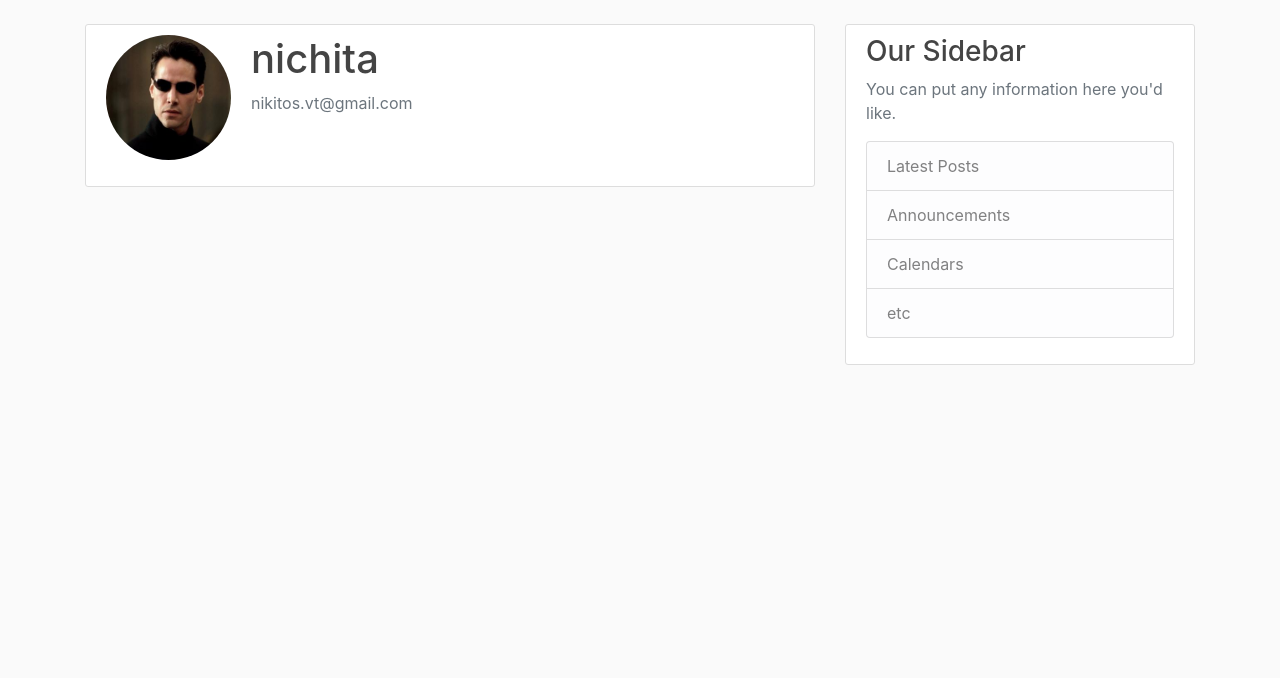
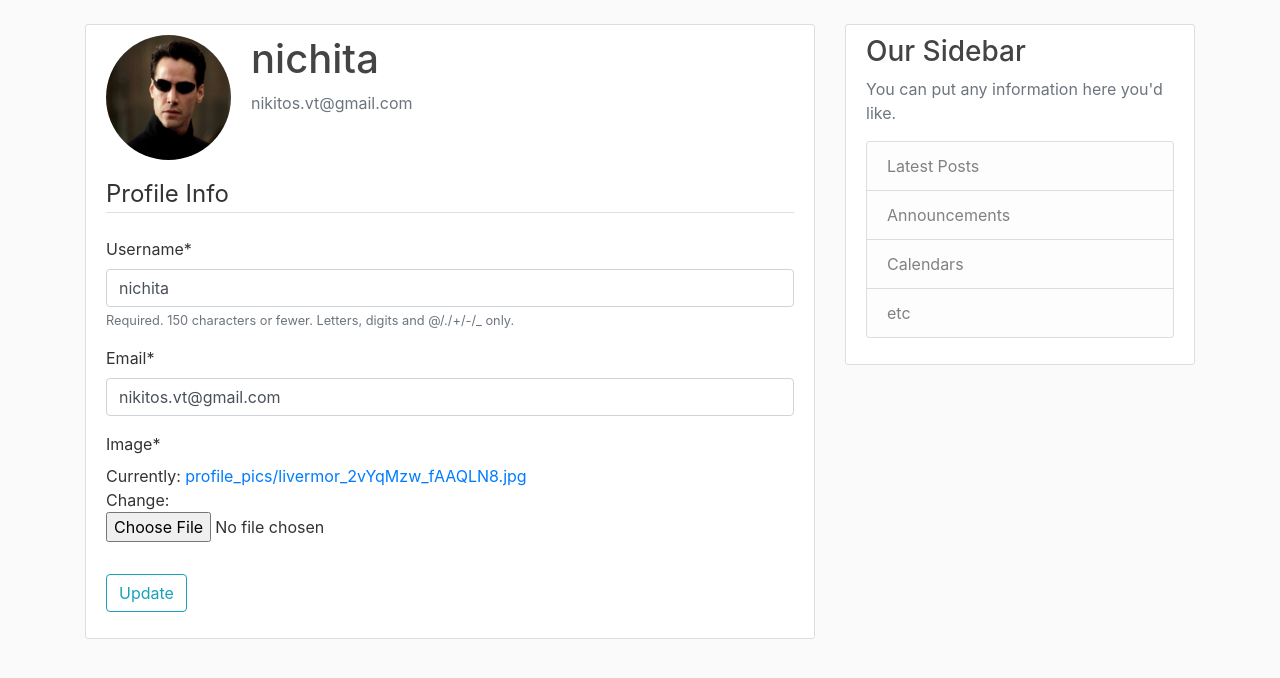
Before and after one commit to Neqit/django-blog-app, a Django app: page /profile/ in a window 1280 px wide. Shown: the part 56-734 px from the top of the page. Run offline with Django 3.2, Linux system fonts and the light colour scheme; a user stored in the database is signed in; data comes from the database, SQL or seed files in the repository; both versions use the stored data as it was after the commit; some libraries are stand-ins or nearby versions.

Commit message:
Profile changes

```diff
--- a/blog/templates/blog/home.html
+++ b/blog/templates/blog/home.html
@@ -2,6 +2,7 @@
 {% block content %}
         {% for post in posts %}
         <article class="media content-section">
+            <img class="rounded-circle article-img" src="{{ post.author.profile.image.url }}">
             <div class="media-body">
               <div class="article-metadata">
                 <a class="mr-2" href="#">{{ post.author }}</a>
--- a/blog/views.py
+++ b/blog/views.py
@@ -1,6 +1,7 @@
 from django.shortcuts import render
 #from django.http import HttpResponse
 from .models import Post
+#from django.views.generic import ListView
 # Create your views here.
 
 
--- a/users/forms.py
+++ b/users/forms.py
@@ -1,6 +1,8 @@
 from django import forms
 from django.contrib.auth.models import User
 from django.contrib.auth.forms import UserCreationForm
+from .models import Profile
+
 
 class UserRegisterForm(UserCreationForm):
     email = forms.EmailField()
@@ -8,3 +10,17 @@ class UserRegisterForm(UserCreationForm):
     class Meta:
         model = User
         fields = ['username', 'email', 'password1', 'password2']
+
+
+class UserUpdateForm(forms.ModelForm):
+        email = forms.EmailField()
+
+        class Meta:
+            model = User
+            fields = ['username', 'email']
+
+
+class ProfileUpdateForm(forms.ModelForm):
+    class Meta:
+        model = Profile
+        fields = ['image']
--- a/users/models.py
+++ b/users/models.py
@@ -1,5 +1,6 @@
 from django.db import models
 from django.contrib.auth.models import User
+from PIL import Image
 
 # Create your models here.
 
@@ -9,3 +10,15 @@ class Profile(models.Model):
 
     def __str__(self):
         return f'{self.user.username} Profile'
+
+
+    #Overrides save method to resize uploaded images
+    def save(self):
+        super().save()
+
+        img = Image.open(self.image.path)
+
+        if img.height > 300 or img.width >300:
+            output_size = (300, 300)
+            img.thumbnail(output_size)
+            img.save(self.image.path)
--- a/users/templates/users/profile.html
+++ b/users/templates/users/profile.html
@@ -9,6 +9,16 @@
                 <p class="text-secondary">{{ user.email }}</p>
             </div>
         </div>
-        <!-- From Here -->
+        <form method="POST" enctype="multipart/form-data">
+            {% csrf_token %}
+            <fieldset class="form-group">
+                <legend class="border-bottom mb-4">Profile Info</legend>
+                {{ u_form|crispy }}
+                {{ p_form|crispy }}
+            </fieldset>
+            <div class="form-group">
+                <button class="btn btn-outline-info" type="submit">Update</button>
+            </div>
+        </form>
     </div>
 {% endblock content %}
--- a/users/views.py
+++ b/users/views.py
@@ -1,7 +1,7 @@
 from django.shortcuts import render, redirect
 #from django.contrib.auth.forms import UserCreationForm
 from django.contrib import messages
-from .forms import UserRegisterForm
+from .forms import UserRegisterForm, UserUpdateForm, ProfileUpdateForm
 from django.contrib.auth.decorators import login_required
 
 # Create your views here.
@@ -22,4 +22,22 @@ def register(request):
 
 @login_required
 def profile(request):
-    return render(request, 'users/profile.html')
+    if request.method == 'POST':
+        u_form = UserUpdateForm(request.POST, instance=request.user)
+        p_form = ProfileUpdateForm(request.POST, request.FILES, instance=request.user.profile)
+
+        if u_form.is_valid() and p_form.is_valid():
+            u_form.save()
+            p_form.save()
+            messages.success(request, f'Your account has been updated {request.user.username}!')
+            return redirect('profile')
+    else:
+        u_form = UserUpdateForm(instance=request.user)
+        p_form = ProfileUpdateForm(instance=request.user.profile)
+
+    context = {
+        'u_form' : u_form,
+        'p_form' : p_form
+    }
+
+    return render(request, 'users/profile.html', context)
```
Also changed, not shown: db.sqlite3, media/profile_pics/default.jpg (added), media/profile_pics/livermor_2vYqMzw.jpg (added), media/profile_pics/livermor_2vYqMzw_fAAQLN8.jpg (added), 3 other files.
